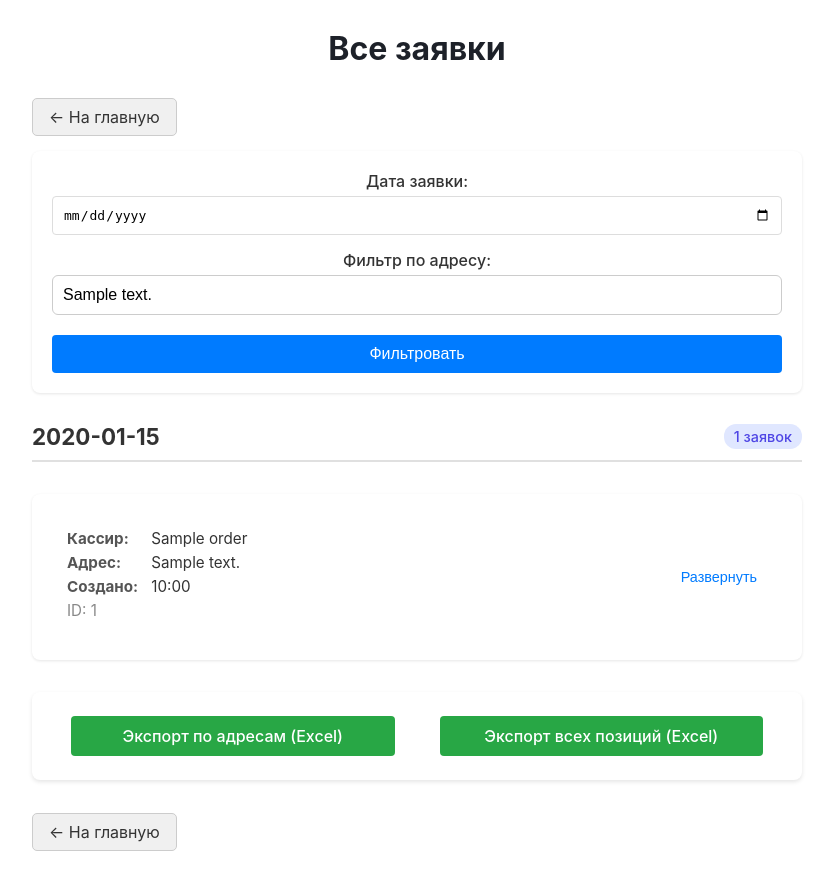
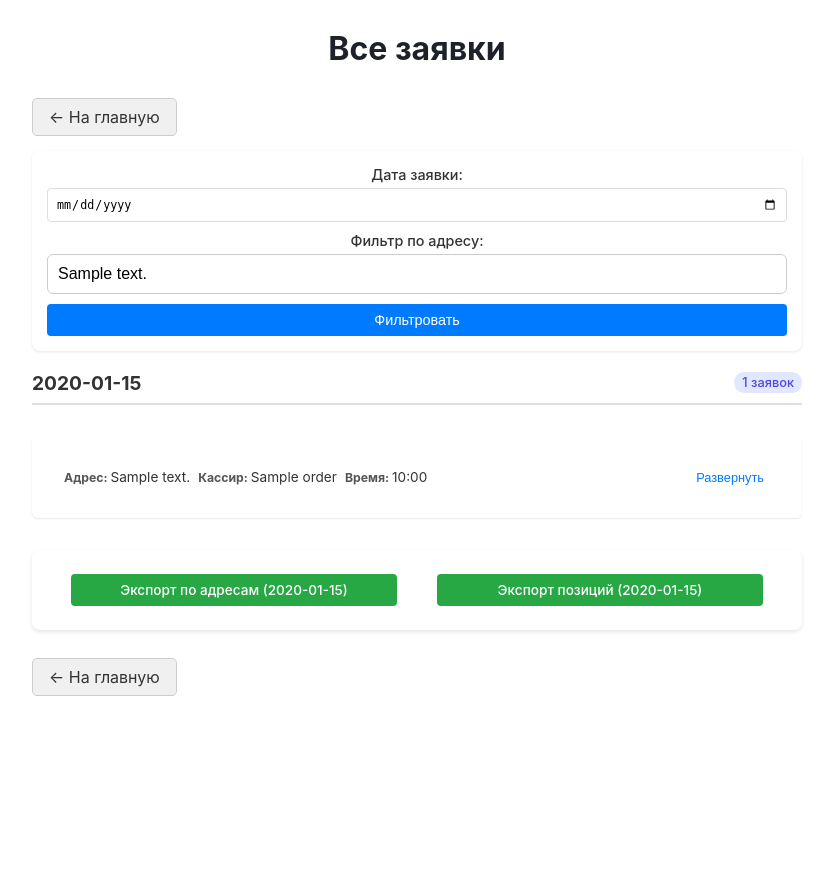
Before and after one commit to slavikyd/vanil_web, a FastAPI app: template app/templates/admin_orders.html in a window 1280 px wide. Shown: the whole page, without its empty margins (223-1056 px from the left). After the commit the page ends 696 px from the top, so only its background shows below. Run offline with FastAPI, Linux system fonts and the light colour scheme; the template is opened without the code that fills it: most values are stand-ins (such as "Sample title", 1, 10 or a date in 2020); parts of the project's set-up code (start-up, migrations or seed data) failed here and were passed over.

Commit message:
admin orders another revamp

```diff
--- a/app/templates/admin_orders.html
+++ b/app/templates/admin_orders.html
@@ -35,11 +35,11 @@
             background: white;
             border-radius: 8px;
             box-shadow: 0 1px 3px rgba(0,0,0,0.1);
-            padding: 20px;
-            margin-bottom: 20px;
+            padding: 15px;
+            margin-bottom: 15px;
             display: grid;
             grid-template-columns: 1fr;
-            gap: 15px;
+            gap: 10px;
         }
         .filter-form > div {
             display: flex;
@@ -48,85 +48,95 @@
         .filter-form label {
             margin-bottom: 5px;
             font-weight: 500;
+            font-size: 0.9em;
         }
         .filter-form input {
-            padding: 10px;
+            padding: 8px;
             border: 1px solid #ddd;
             border-radius: 4px;
-            font-size: 1em;
+            font-size: 0.9em;
         }
         .filter-form button {
-            padding: 10px 15px;
+            padding: 8px 12px;
             background-color: #007bff;
             color: white;
             border: none;
             border-radius: 4px;
             cursor: pointer;
-            font-size: 1em;
-            margin-top: 5px;
+            font-size: 0.9em;
         }
         .date-header {
             display: flex;
             justify-content: space-between;
             align-items: center;
-            margin: 30px 0 15px;
-            padding-bottom: 10px;
+            margin: 20px 0 10px;
+            padding-bottom: 8px;
             border-bottom: 2px solid #e0e0e0;
         }
         .date-header h2 {
             margin: 0;
-            font-size: 1.4em;
+            font-size: 1.2em;
             color: #333;
         }
         .order-count {
             background: #e0e7ff;
             color: #4f46e5;
-            padding: 4px 10px;
-            border-radius: 12px;
-            font-size: 0.9em;
+            padding: 3px 8px;
+            border-radius: 10px;
+            font-size: 0.8em;
             font-weight: 500;
         }
         .order-card {
             background: white;
-            border-radius: 8px;
-            box-shadow: 0 1px 3px rgba(0,0,0,0.1);
-            margin-bottom: 12px;
+            border-radius: 6px;
+            box-shadow: 0 1px 2px rgba(0,0,0,0.1);
+            margin-bottom: 8px;
             overflow: hidden;
             transition: box-shadow 0.2s;
         }
         .order-card:hover {
-            box-shadow: 0 3px 6px rgba(0,0,0,0.1);
+            box-shadow: 0 2px 4px rgba(0,0,0,0.1);
         }
         .order-summary {
-            padding: 15px;
+            padding: 10px 12px;
             display: flex;
             justify-content: space-between;
             align-items: center;
         }
         .order-info {
             flex: 1;
+            display: flex;
+            flex-wrap: wrap;
+            gap: 8px;
+            font-size: 0.85em;
         }
         .order-info div {
-            margin-bottom: 5px;
-            font-size: 0.95em;
+            display: flex;
+            align-items: center;
         }
         .order-info strong {
             color: #555;
-            min-width: 80px;
-            display: inline-block;
+            margin-right: 3px;
+            font-size: 0.9em;
+        }
+        .order-info span {
+            white-space: nowrap;
+            overflow: hidden;
+            text-overflow: ellipsis;
+            max-width: 120px;
         }
         .order-toggle {
             background: none;
             border: none;
             color: #007bff;
             cursor: pointer;
-            font-size: 0.9em;
-            padding: 5px 10px;
-            margin-left: 10px;
+            font-size: 0.8em;
+            padding: 3px 6px;
+            margin-left: 5px;
             white-space: nowrap;
         }
         .order-details {
-            padding: 0 15px 15px;
+            padding: 0 12px 12px;
             border-top: 1px solid #eee;
             display: none;
         }
@@ -163,40 +175,36 @@
             font-weight: 600;
             color: #333;
         }
-        .debug-info {
-            font-size: 0.8em;
-            color: #888;
-            margin-top: 5px;
-        }
         .delete-button {
-            padding: 6px 12px;
+            padding: 5px 10px;
             background-color: #dc3545;
             color: white;
             border: none;
             border-radius: 4px;
             cursor: pointer;
-            font-size: 0.9em;
+            font-size: 0.8em;
             display: block;
-            margin-top: 15px;
+            margin-top: 10px;
             margin-left: auto;
         }
         .export-links {
             display: flex;
             flex-wrap: wrap;
-            gap: 15px;
+            gap: 10px;
             justify-content: center;
-            margin: 25px 0;
+            margin: 20px 0;
         }
         .export-links a {
-            padding: 10px 20px;
+            padding: 8px 15px;
             background-color: #28a745;
             color: white;
             border-radius: 4px;
             text-decoration: none;
             font-weight: 500;
+            font-size: 0.85em;
             text-align: center;
             flex: 1;
-            min-width: 200px;
+            min-width: 180px;
         }
         @media (max-width: 600px) {
             .export-links {
@@ -248,10 +266,9 @@
                     <div class="order-card" id="order-{{ order.id }}">
                         <div class="order-summary">
                             <div class="order-info">
-                                <div><strong>Кассир:</strong> {{ order.cashier_name }}</div>
-                                <div><strong>Адрес:</strong> {{ order.address }}</div>
-                                <div><strong>Создано:</strong> {{ order.created.strftime('%H:%M') }}</div>
-                                <div class="debug-info">ID: {{ order.id }}</div>
+                                <div><strong>Адрес:</strong> <span>{{ order.address }}</span></div>
+                                <div><strong>Кассир:</strong> <span>{{ order.cashier_name }}</span></div>
+                                <div><strong>Время:</strong> <span>{{ order.created.strftime('%H:%M') }}</span></div>
                             </div>
                             <button class="order-toggle" data-order-id="{{ order.id }}">
                                 Развернуть
@@ -287,10 +304,10 @@
                 {% endfor %}
             </div>
 
-            <!-- Export links -->
+            <!-- Export links with dd.mm format -->
             <div class="export-links">
-                <a href="/admin/export/by_address?order_for={{ order_for }}">Экспорт по адресам (Excel)</a>
-                <a href="/admin/export/all_items?order_for={{ order_for }}">Экспорт всех позиций (Excel)</a>
+                <a href="/admin/export/by_address?order_for={{ order_for }}">Экспорт по адресам ({{ order_for.strftime('%d.%m') }})</a>
+                <a href="/admin/export/all_items?order_for={{ order_for }}">Экспорт позиций ({{ order_for.strftime('%d.%m') }})</a>
             </div>
         {% else %}
             <div class="order-card">
```
Also changed, not shown: other parts of app/templates/admin_orders.html (+24 -12 lines).
